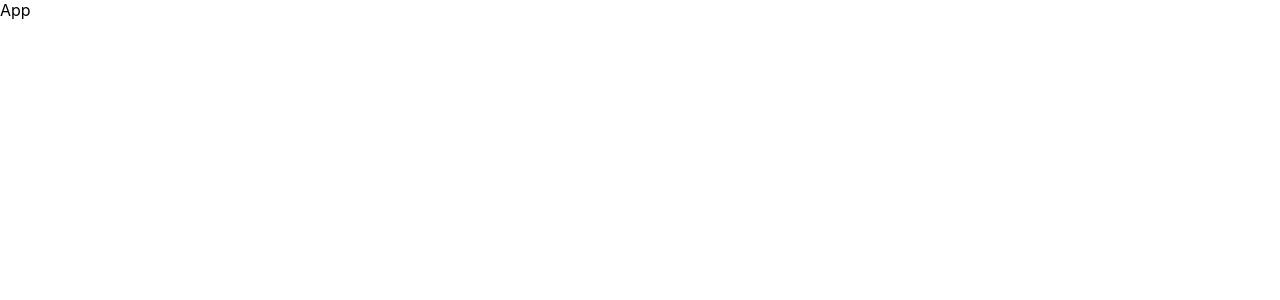
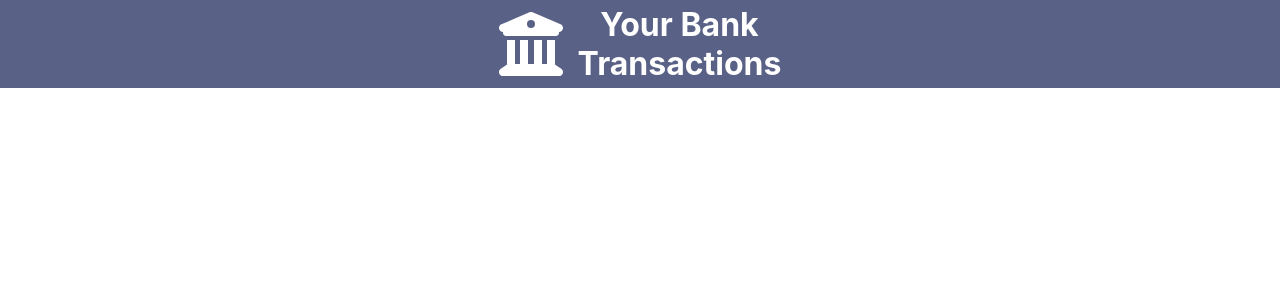
Before and after one commit to zxcvego/bank-transactions, a React (Create React App) app: page / in a window 1280 px wide. Shown: the top 300 px of the page. Built offline with nearby package versions, Linux system fonts and the light colour scheme.

Commit message:
feat: add navbar

```diff
--- a/src/App.tsx
+++ b/src/App.tsx
@@ -1,7 +1,8 @@
 import React from "react";
+import Navbar from "./components/navbar/Navbar";
 
 const App = () => {
-	return <div>App</div>;
+	return <Navbar />;
 };
 
 export default App;
--- /dev/null
+++ b/src/components/navbar/Navbar.module.css
@@ -0,0 +1,30 @@
+:root {
+	--navbar-color: #5a6186;
+}
+
+.navbar {
+	background-color: var(--navbar-color);
+	color: white;
+	font-weight: 700;
+	padding: 5px 0;
+	width: 100%;
+}
+
+.navbar p {
+	margin: 0 auto;
+	font-size: 2rem;
+	user-select: none;
+}
+
+.navbar-logo {
+	display: flex;
+	justify-content: center;
+	gap: 15px;
+}
+.navbar-logo * {
+	margin: auto 0;
+}
+
+.navbar-logo-title {
+	text-align: center;
+}
--- /dev/null
+++ b/src/components/navbar/Navbar.tsx
@@ -0,0 +1,22 @@
+import React from "react";
+import styles from "./Navbar.module.css";
+import { FontAwesomeIcon } from "@fortawesome/react-fontawesome";
+import { faBuildingColumns } from "@fortawesome/free-solid-svg-icons";
+
+const Navbar = () => {
+	return (
+		<header>
+			<div className={styles.navbar}>
+				<div className={styles["navbar-logo"]}>
+					<FontAwesomeIcon icon={faBuildingColumns} size="4x" />
+					<div className={styles["navbar-logo-title"]}>
+						<p>Your Bank</p>
+						<p>Transactions</p>
+					</div>
+				</div>
+			</div>
+		</header>
+	);
+};
+
+export default Navbar;
```
